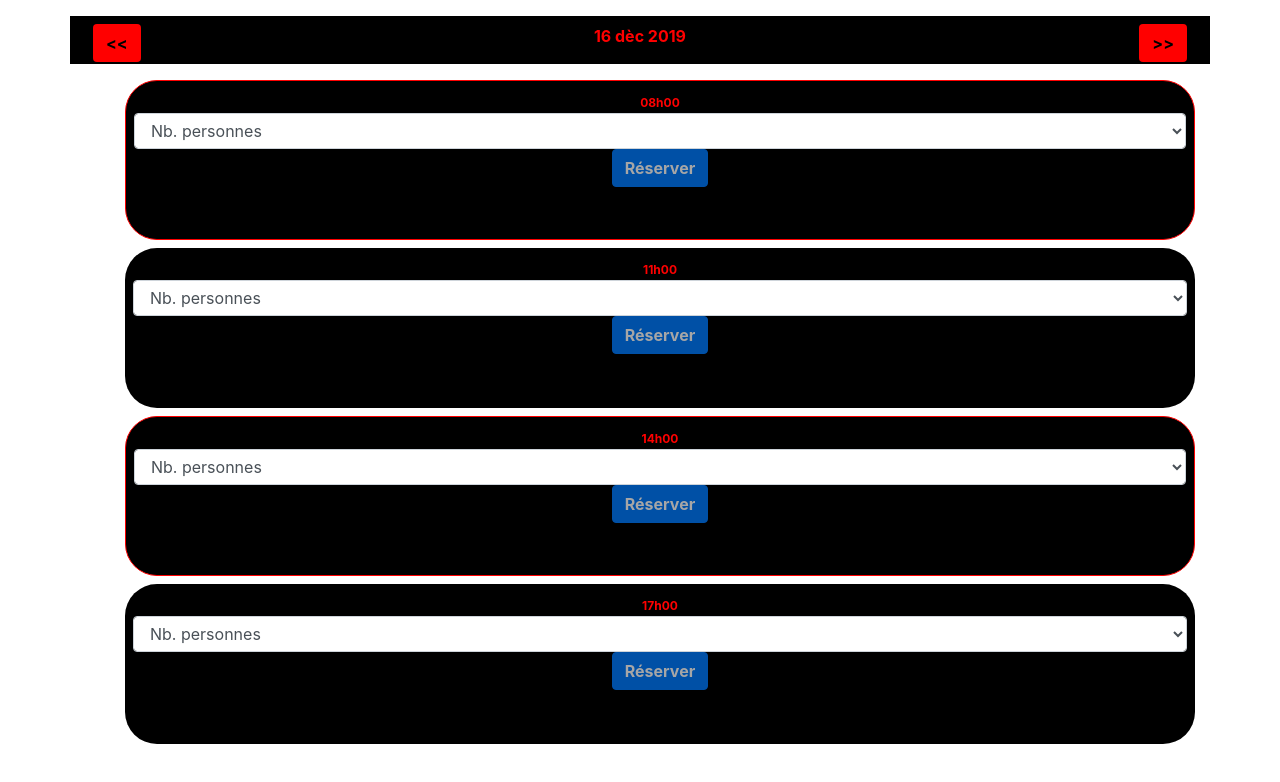
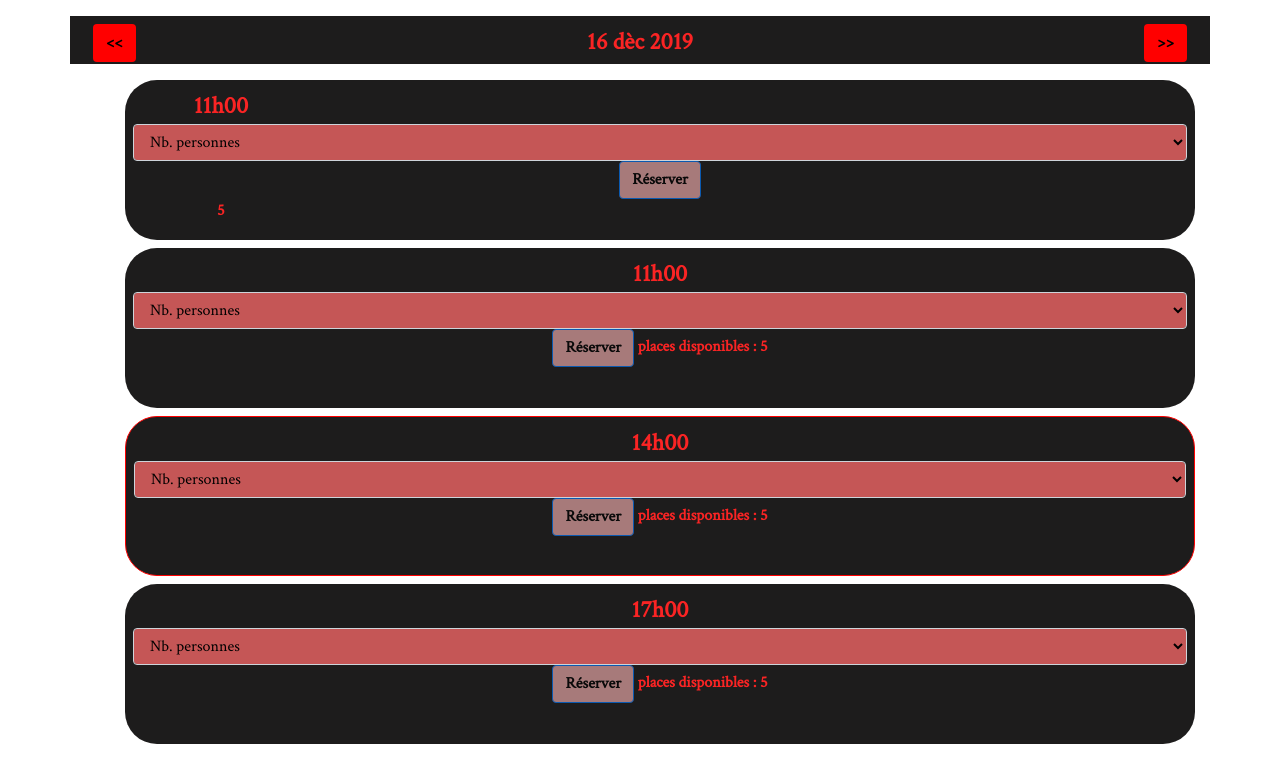
Before and after one commit to Neoasp/NavetteFront2, a website: page index.html in a window 1280 px wide. Drawn offline with nearby package versions, Linux system fonts and the light colour scheme.

Commit message:
today commit

```diff
--- a/assets/css/styles.css
+++ b/assets/css/styles.css
@@ -15,17 +15,18 @@ ul {
 /** padding = marge interieure, margin = marge exterieure**/
 #date-selector {
     height: 3em;
-    background-color: rgba(0, 0, 0, 1);
+    background-color: rgb(29, 28, 28);
     margin-top: 1em;
     margin-bottom: 1em;
     padding: .5em;
     font-weight: bold;
-    color: rgba(255,0,0,1);
+    color: rgb(250, 36, 36);
 }
 
 /** définit une règle pour le énième(nth) div de date-selector**/
 #date-selector div:nth-child(2) {
     text-align: center;
+    font-size: 1.5em;
 }
 
 .btn.btn-outline-default {
@@ -42,12 +43,12 @@ ul {
 /** sélécteur qui définit une règle pour la classe "tour"**/
 .tour {
     height: 10em;
-    background-color: rgba(0, 0, 0, 1);
+    background-color: rgb(29, 28, 28);
     margin-top: .5em;
     margin-bottom: .5em;
     padding: .5em;
     font-weight: bold;
-    color: rgba(255,0,0,1);
+    color: rgba(250, 36, 36,1);
     border-radius: 2em;
     text-align: center;
 }
@@ -55,15 +56,20 @@ ul {
 /**selecteur pour la classe "tour bordered"**/
 .tour.bordered {
     border: solid 1px rgb(255, 0, 0);
+
 }
 
 .btn.btn-primary {
-    background-color: rgba(255, 0, 0, 1);
+    background-color: rgb(241, 173, 173);
     color: rgb(0, 0, 0);
     font-weight: bold;
 }
 
 .form-control {
-    background-color: rgb(144, 47, 47);
+    background-color: rgb(197, 86, 86);
     color: rgb(0, 0, 0);
 }
+
+span.badge {
+    font-size: 1.5em;
+}
--- a/index.html
+++ b/index.html
@@ -7,8 +7,9 @@
         <title>Navette Economique</title>
 
         <!-- Link stylesheets-->
+
+        <link href="./node_modules/bootstrap/dist/css/bootstrap.min.css" rel="stylesheet">
         <link href="./assets/css/styles.css" rel="stylesheet">
-        <link href="./node_modules/bootstrap/dist/css/bootstrap.min.css" rel="stylesheet">
     </head>
 
     <body>
@@ -36,9 +37,9 @@
 
         <main>
             <ul><!-- Tours list of the day-->
-                <li class= "tour bordered" id="tour-1">
-                    <span class="badge">08h00</span>
-                    <form id="tour-form-1">
+                <li class= "tour" id="tour-1">
+                    <div class="col-2"><span class="badge row">11h00</span></div>
+                <form id="tour-form-1">
                         <select size="1" class="form-control">
                             <option value="" disabled selected>Nb. personnes</option>
                             <option value="1">1</option>
@@ -47,9 +48,10 @@
                             <option value="4">4</option>
                             <option value="5">5</option>
                         </select>
-                        <button type="button" disabled class="btn btn-primary">
-                            Réserver
-                        </button>
+                    <button type="button" disabled class="btn btn-primary">
+                        Réserver
+                    </button>
+                    <div class="col-2"><span class="places">5</span></div>
                     </form>
                 </li>
                 <li class= "tour" id="tour-2">
@@ -66,6 +68,7 @@
                         <button type="button" disabled class="btn btn-primary">
                             Réserver
                         </button>
+                        <span class="places">places disponibles : 5</span>
                         </form>
                 </li>
                 <li class= "tour bordered" id="tour-3">
@@ -82,6 +85,7 @@
                         <button type="button" disabled class="btn btn-primary">
                             Réserver
                         </button>
+                        <span class="places">places disponibles : 5</span>
                         </form>
                 </li>
                 <li class= "tour" id="tour-4">
@@ -98,6 +102,7 @@
                         <button type="button" disabled class="btn btn-primary">
                             Réserver
                         </button>
+                        <span class="places">places disponibles : 5</span>
                         </form>
                 </li>
             </ul>
```
Also changed, not shown: package.json (+6 -1 lines), 1 other file.
